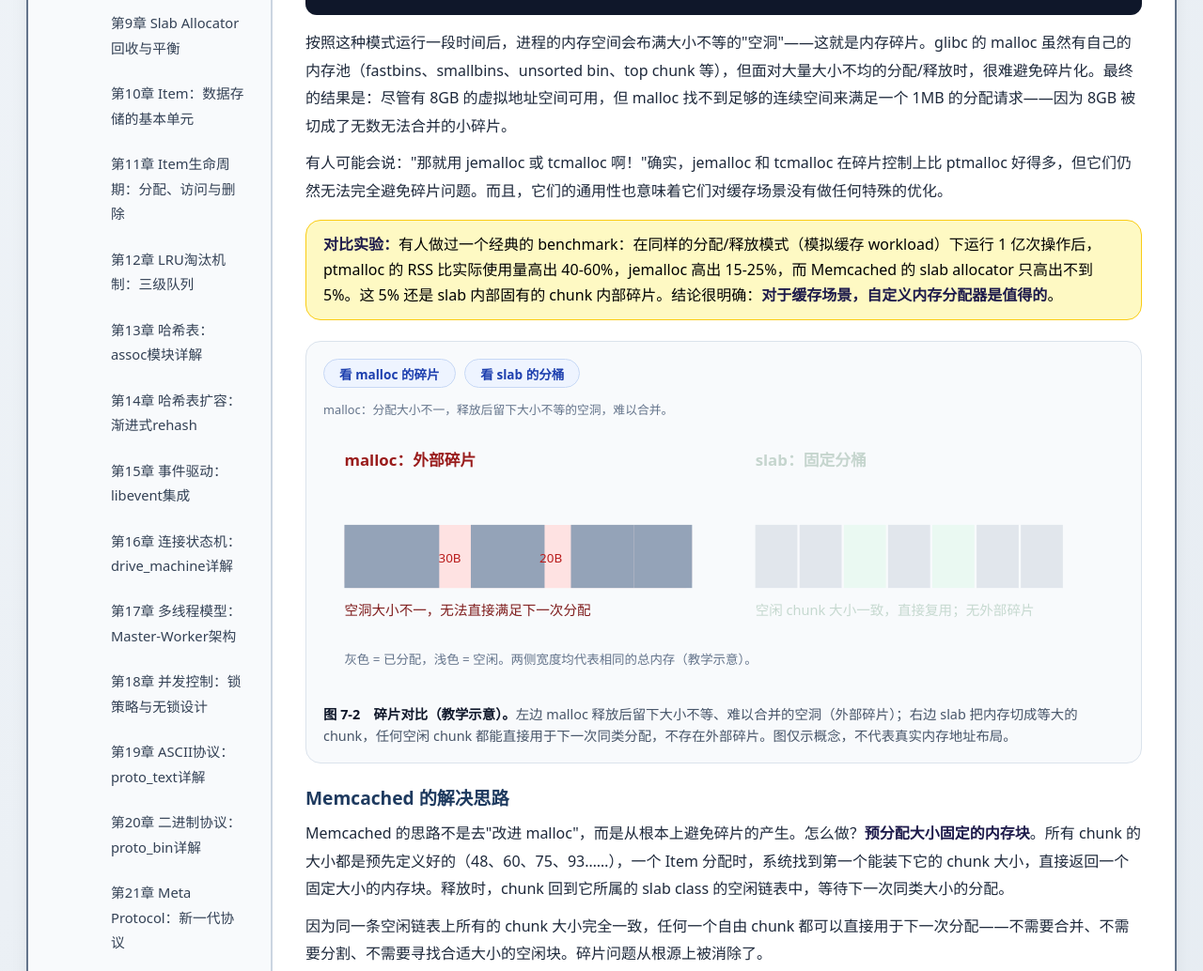
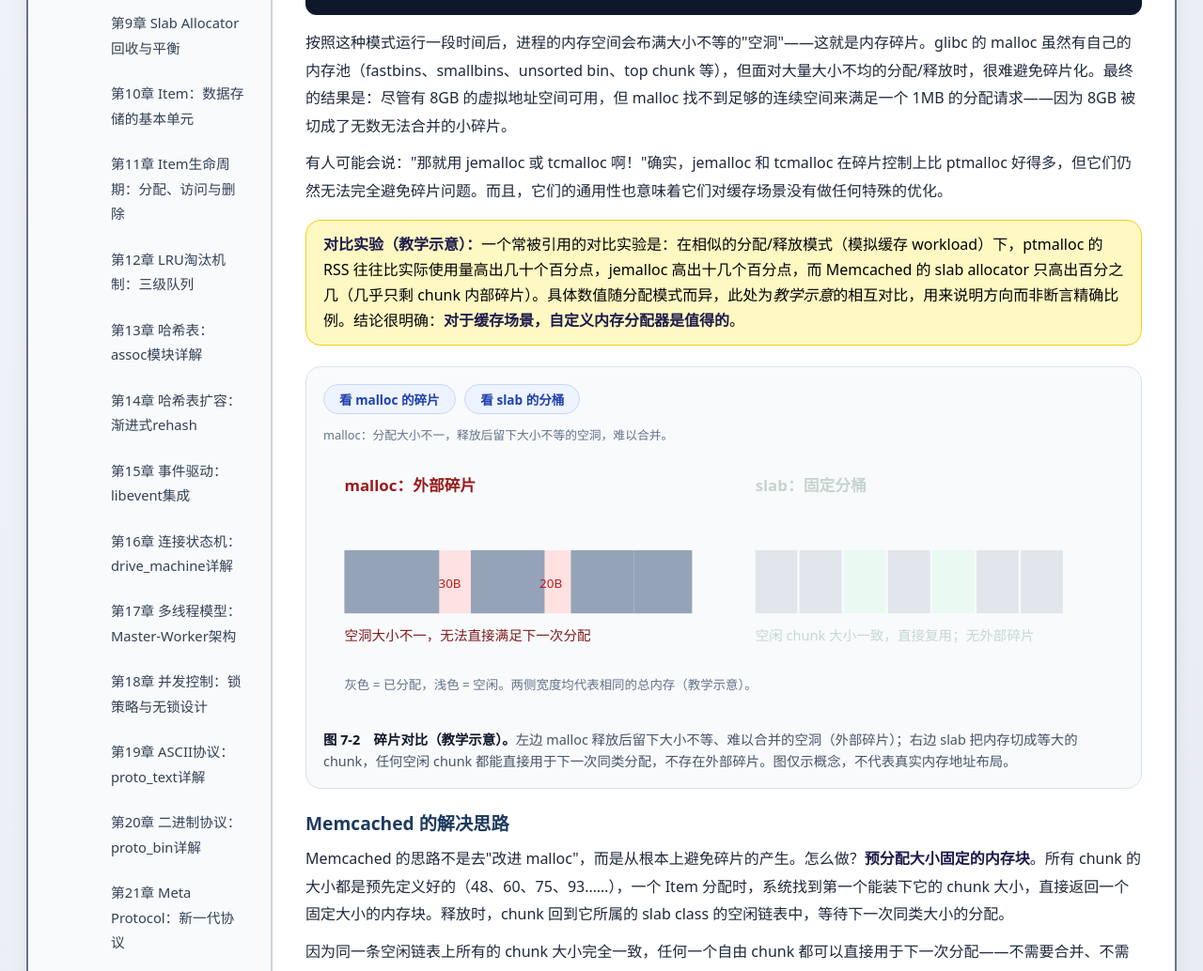
Before and after one commit to 1998x-stack/memcached-source-analysis-tutorial, a plain HTML site: page 07.html in a window 1280 px wide. Shown: the part 755-1789 px from the top of the page at 94% size. Drawn offline with Linux system fonts and the light colour scheme.

Commit message:
docs(memcached-source-analysis-tutorial): 第7章 内存碎片对比实验改为教学示意表述

```diff
--- a/07.html
+++ b/07.html
@@ -96,7 +96,7 @@ for (int i = 0; i < 100000; i++) {
         <p>有人可能会说："那就用 jemalloc 或 tcmalloc 啊！"确实，jemalloc 和 tcmalloc 在碎片控制上比 ptmalloc 好得多，但它们仍然无法完全避免碎片问题。而且，它们的通用性也意味着它们对缓存场景没有做任何特殊的优化。</p>
 
         <div class="highlight">
-            <strong>对比实验：</strong>有人做过一个经典的 benchmark：在同样的分配/释放模式（模拟缓存 workload）下运行 1 亿次操作后，ptmalloc 的 RSS 比实际使用量高出 40-60%，jemalloc 高出 15-25%，而 Memcached 的 slab allocator 只高出不到 5%。这 5% 还是 slab 内部固有的 chunk 内部碎片。结论很明确：<strong>对于缓存场景，自定义内存分配器是值得的</strong>。
+            <strong>对比实验（教学示意）：</strong>一个常被引用的对比实验是：在相似的分配/释放模式（模拟缓存 workload）下，ptmalloc 的 RSS 往往比实际使用量高出几十个百分点，jemalloc 高出十几个百分点，而 Memcached 的 slab allocator 只高出百分之几（几乎只剩 chunk 内部碎片）。具体数值随分配模式而异，此处为<em>教学示意</em>的相互对比，用来说明方向而非断言精确比例。结论很明确：<strong>对于缓存场景，自定义内存分配器是值得的</strong>。
         </div>
 
         <figure class="diagram" id="fig-frag">
```
